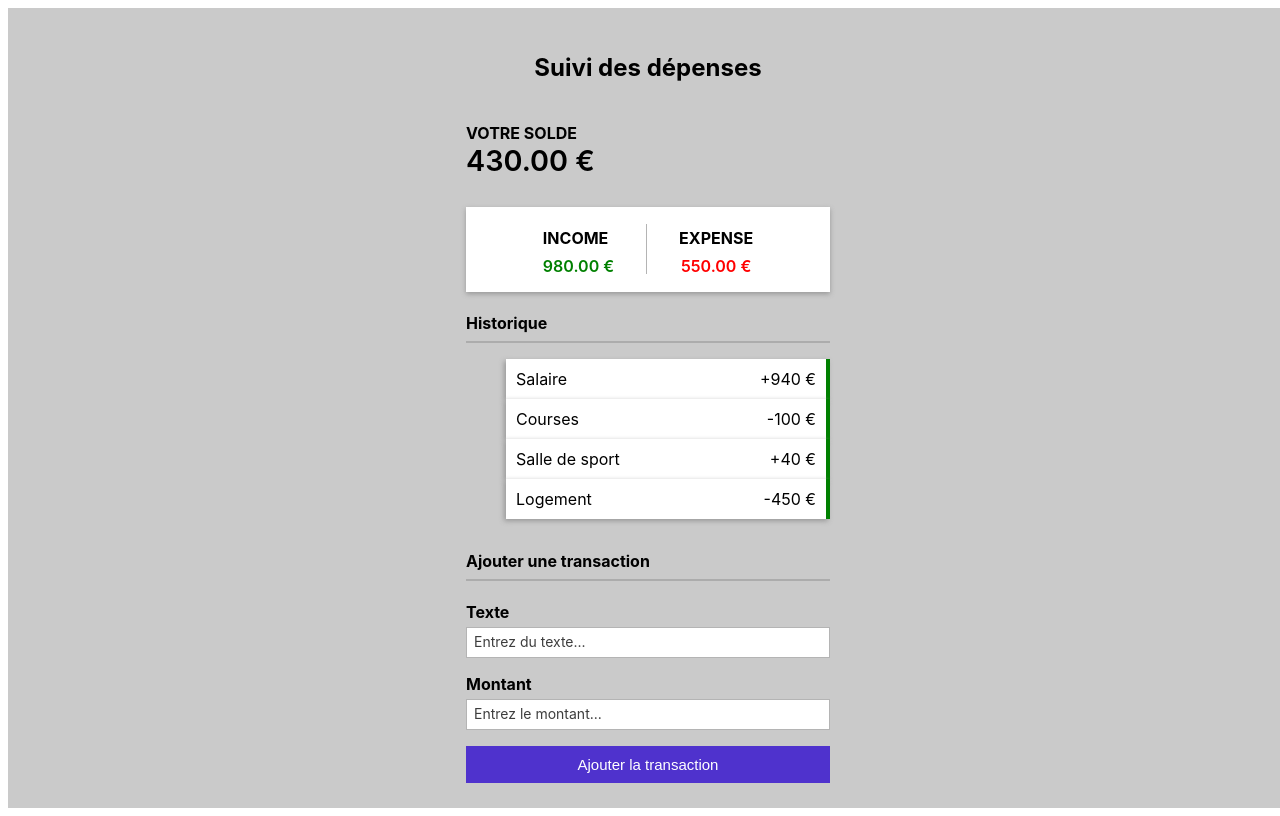
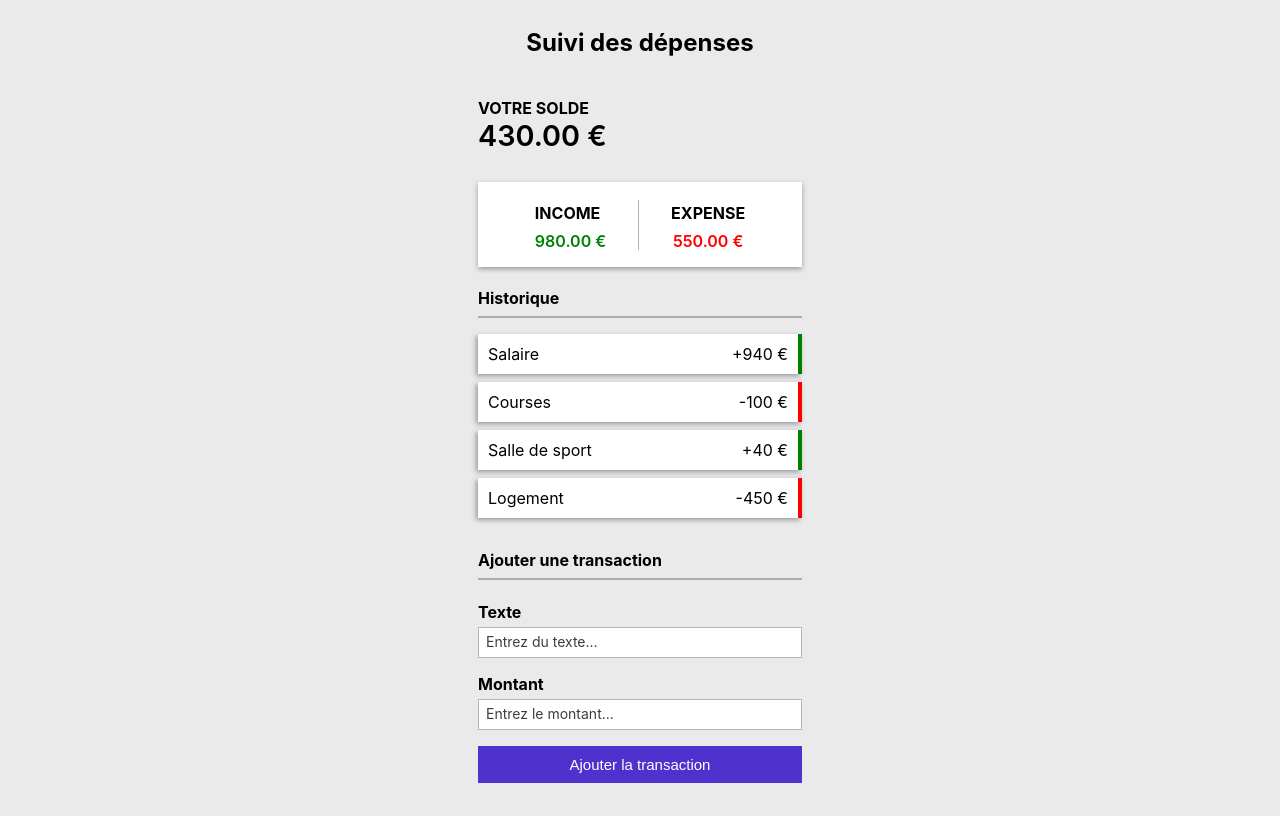
Before and after one commit to oceaneheb/expense-tracker, a React (Vite) app: page / in a window 1280 px wide. Built offline with nearby package versions, Linux system fonts and the light colour scheme.

Commit message:
Modification du style et du contenu du composant principal App

```diff
--- a/src/App.css
+++ b/src/App.css
@@ -3,12 +3,10 @@
     padding: 0;
     box-sizing: border-box;
     font-family: 'Inter', 'sans-rerif';
+    background-color: rgb(234, 234, 234);
 }
 
 .app {
-    height: 100vh;
-    width: 100vw;
-    background: rgb(202, 202, 202);
     display: flex;
     align-items: center;
     justify-content: center;
@@ -96,17 +94,40 @@ h4 {
     margin-bottom: 15px;
 }
 
+ul {
+    padding: 0;
+}
+
 .transaction-item {
+    position: relative;
     background-color: white;
     display: flex;
     flex-direction: row;
     align-items: center;
     justify-content: space-between;
     padding: 10px;
-    border-right: 4px solid green;
     width: 300px;
     box-shadow: -2px 2px 5px rgb(152, 152, 152);
+    margin-bottom: 0.5rem;
+
+    .delete-btn {
+        height: 20px;
+        width: 20px;
+        background-color: rgb(234, 108, 108);
+        color: white;
+        border: none;
+    }
 }
+
+.plus {
+    border-right: 4px solid green;
+}
+
+.minus {
+    border-right: 4px solid red;
+}
+
+
 
 /* ------------ Add Transaction Component -------------- */
 .title {
--- a/src/App.jsx
+++ b/src/App.jsx
@@ -1,4 +1,3 @@
-import { useState } from 'react'
 import './App.css'
 import Header from './components/Header'
 import Balance from './components/Balance'
@@ -6,10 +5,13 @@ import IncomeExpense from './components/IncomeExpenses'
 import TransactionList from './components/TransactionList'
 import AddTransaction from './components/AddTransaction'
 
+import { GlobalProvider } from './context/GlobalState';
+
+
 function App() {
-  const [count, setCount] = useState(0)
 
   return (
+    <GlobalProvider>
       <div className='app'>
         <Header />
         <div className="container">
@@ -19,6 +21,7 @@ function App() {
           <AddTransaction />
         </div>
       </div>
+    </GlobalProvider>
   )
 }
 
```
Lines whose indentation alone changed are shown as unchanged.
